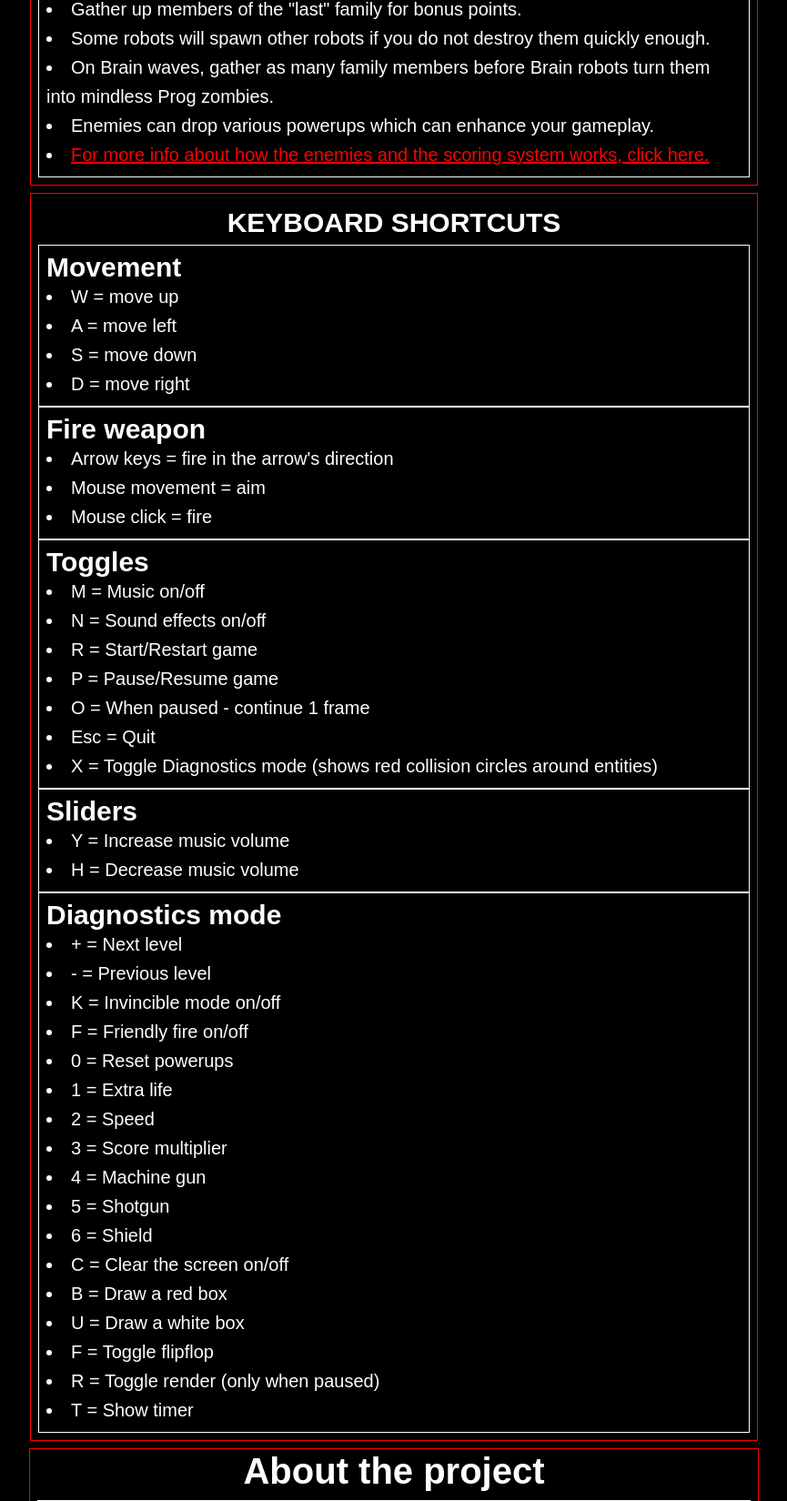
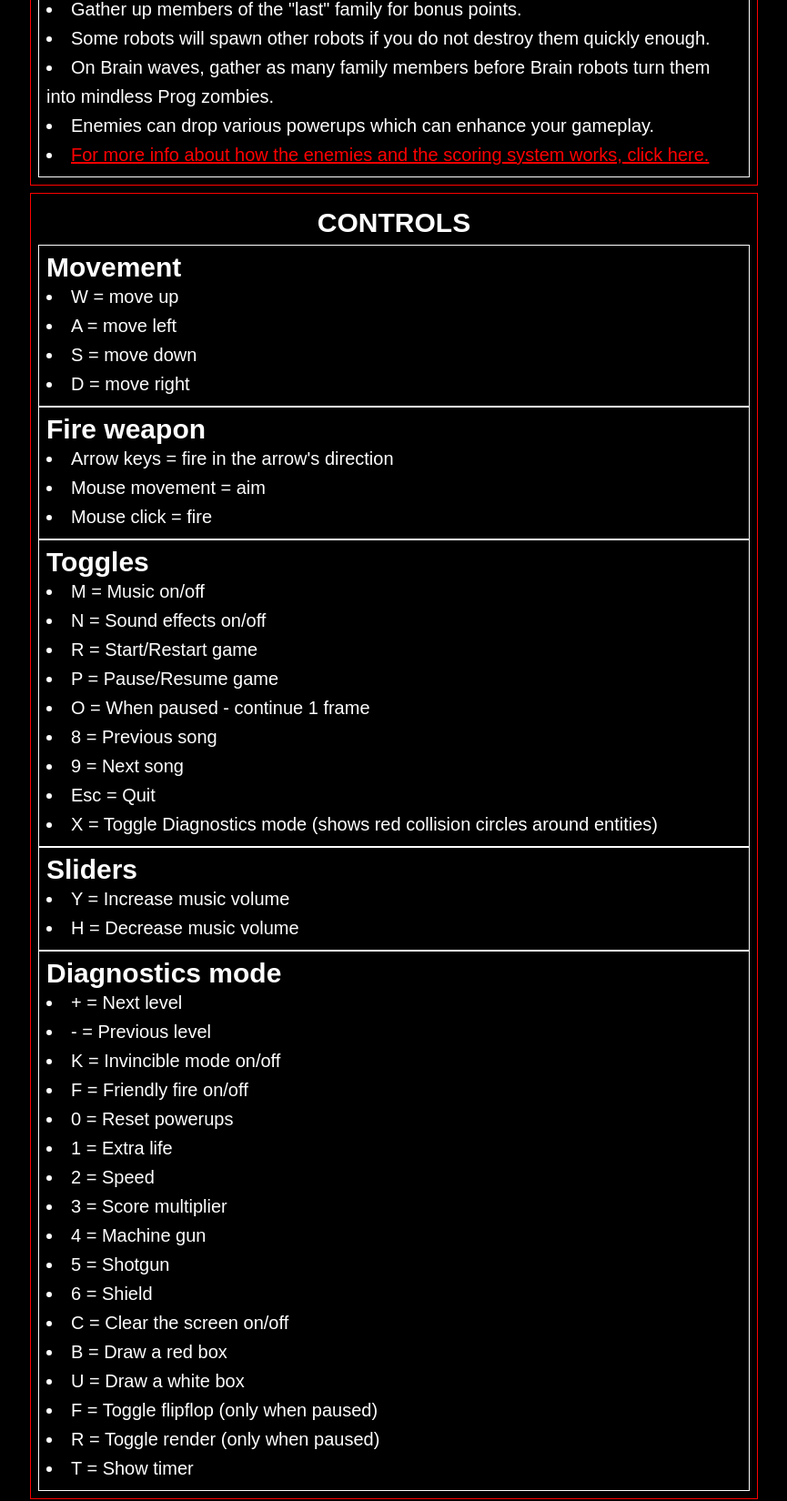
Before and after one commit to Ernir/robotron, a PHP site: page / in a window 1280 px wide. Shown: the part 1188-2838 px from the top of the page at 91% size, without its empty margins (207-1072 px from the left). Run offline with PHP 8.4, Linux system fonts and the light colour scheme.

Commit message:
Updated the instructions

```diff
--- a/views/main.php
+++ b/views/main.php
@@ -37,7 +37,7 @@
 			</section>
 
 			<section class="shortcuts">
-				<h1 id="shortcuts">KEYBOARD SHORTCUTS</h1>
+				<h1 id="shortcuts">CONTROLS</h1>
 				<article class="movement">
 					<h2>Movement</h2>
 					<ul>
@@ -64,6 +64,8 @@
 						<li>R = Start/Restart game</li>
 						<li>P = Pause/Resume game</li>
 						<li>O = When paused - continue 1 frame</li>
+						<li>8 = Previous song</li>
+						<li>9 = Next song</li>
 						<li>Esc = Quit</li>
 						<li>X = Toggle Diagnostics mode (shows red collision circles around entities)</li>
 					</ul>
@@ -92,7 +94,7 @@
 						<li>C = Clear the screen on/off</li>
 						<li>B = Draw a red box</li>
 						<li>U = Draw a white box</li>
-						<li>F = Toggle flipflop</li>
+						<li>F = Toggle flipflop (only when paused)</li>
 						<li>R = Toggle render (only when paused)</li>
 						<li>T = Show timer</li>
 					</ul>
--- a/views/navbar.php
+++ b/views/navbar.php
@@ -3,7 +3,7 @@
 			<ul class="nav">
 				<li><a href="#">Game window</a></li>
 				<li><a href="#instructions">Instructions</a></li>
-				<li><a href="#shortcuts">Keyboard shortcuts</a></li>
+				<li><a href="#shortcuts">Controls</a></li>
 				<li><a href="#about">About the project</a></li>
 			</ul>
 		</nav>
```
Also changed, not shown: index.html (+5 -3 lines).
